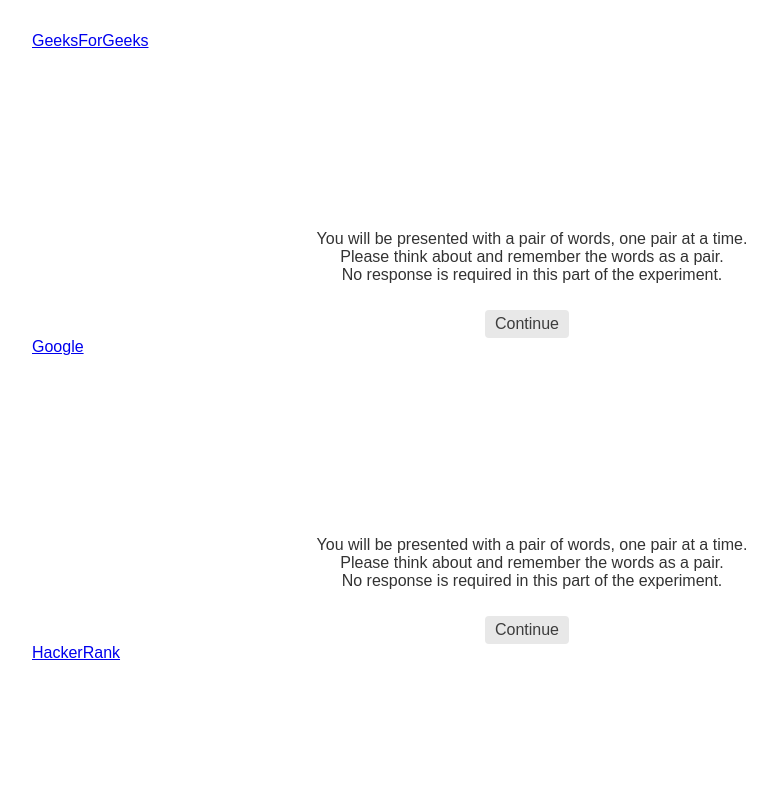
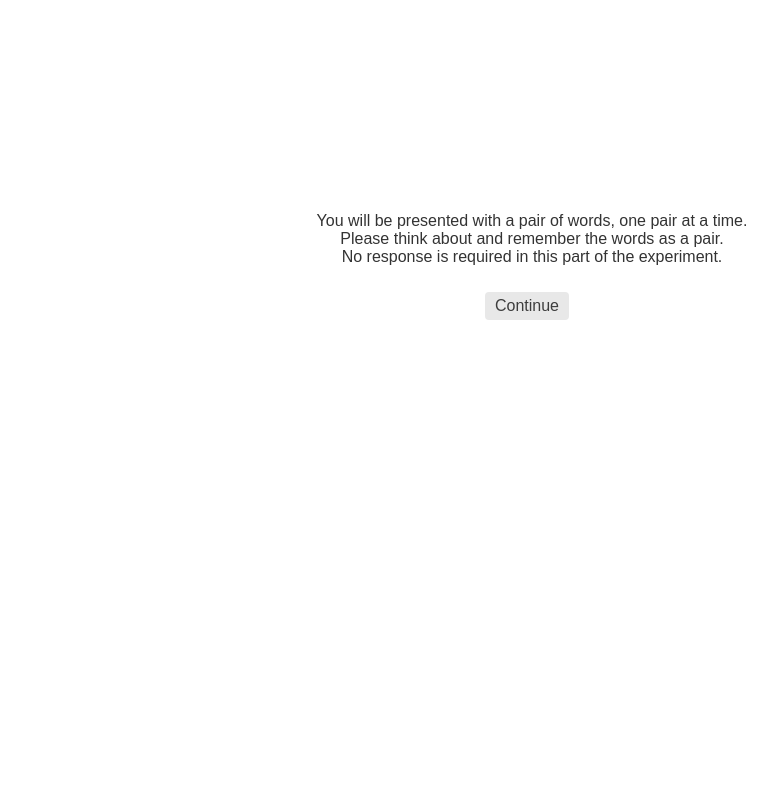
Before and after one commit to malhotralab02/words-pairs, an Angular app: page /app-lits1 in a window 1280 px wide. Shown: the top 800 px of the page, without its empty margins (108-885 px from the left). Built offline with nearby package versions, Linux system fonts and the light colour scheme.

Commit message:
Fix list 1

```diff
--- a/src/app/lits1/lits1.component.html
+++ b/src/app/lits1/lits1.component.html
@@ -1,7 +1,3 @@
-<div *ngFor="let item of data">
-    <a [attr.href]="item.url">
-        {{item.name}}
-       </a>
-
+<div>
     <app-message-page></app-message-page>
 </div>
```
